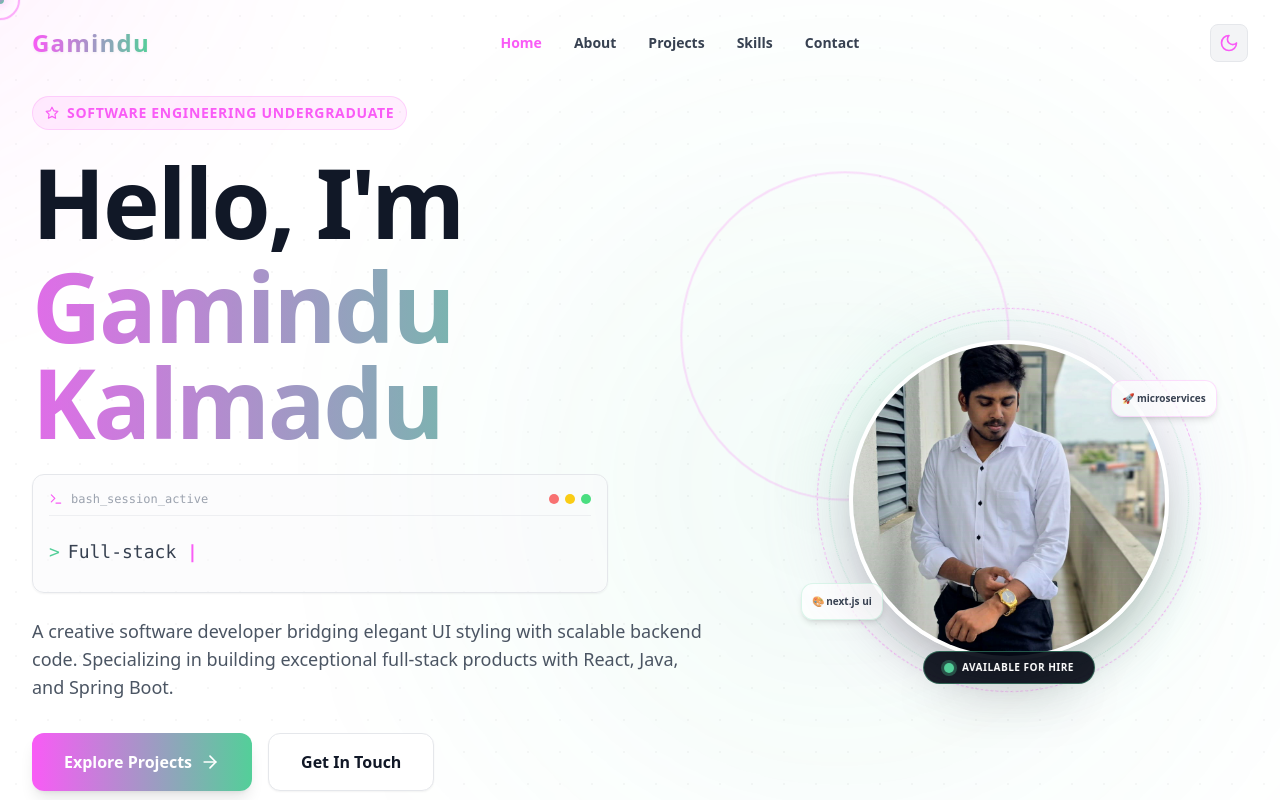
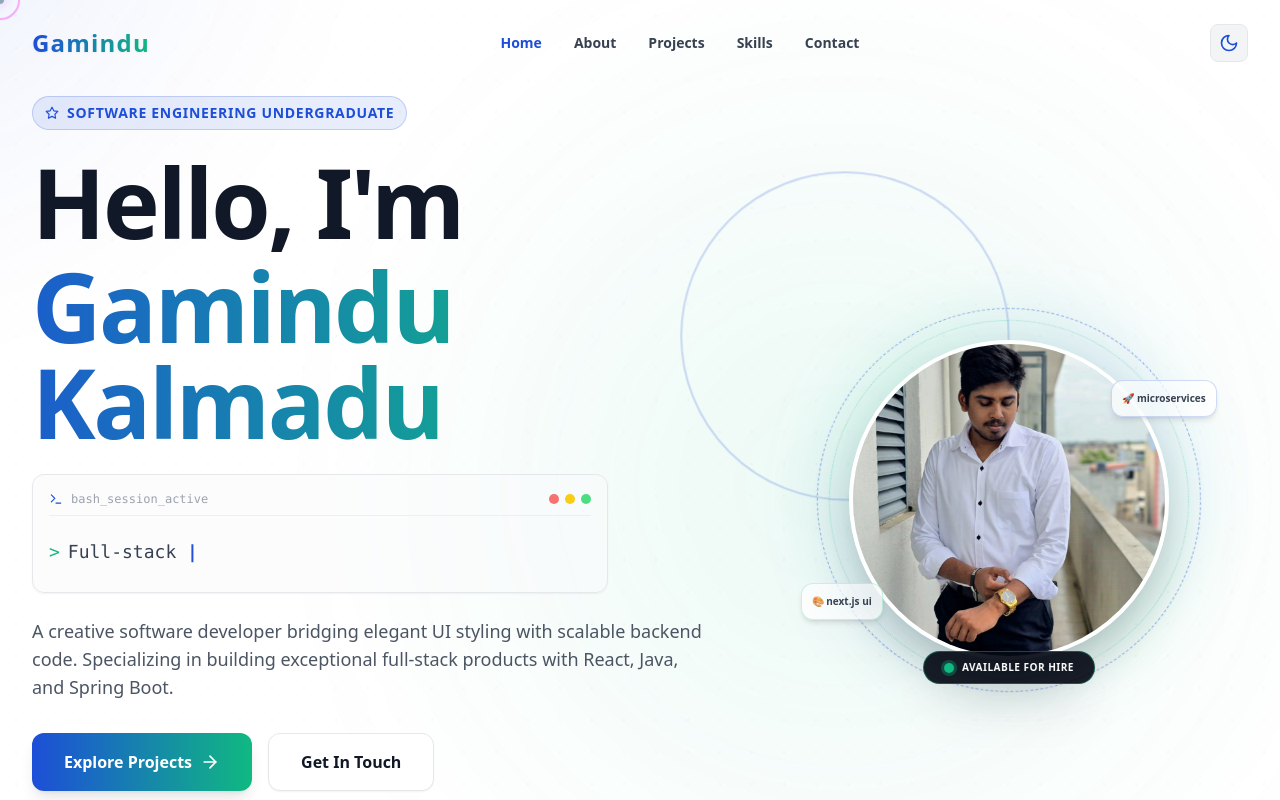
Before and after one commit to GaminduKalmadu/my-modern-portfolio, a Next.js app: page / in a window 1280 px wide. Shown: the top 800 px of the page. Built offline with nearby package versions, Linux system fonts and the light colour scheme.

Commit message:
style: update primary and secondary brand colors in tailwind config

```diff
--- a/tailwind.config.js
+++ b/tailwind.config.js
@@ -9,8 +9,8 @@ module.exports = {
   theme: {
     extend: {
       colors: {
-        primary: '#f95bf6',
-        secondary: '#53cf99',
+        primary: '#1d4ed8',
+        secondary: '#10b981',
       },
     },
   },
```
